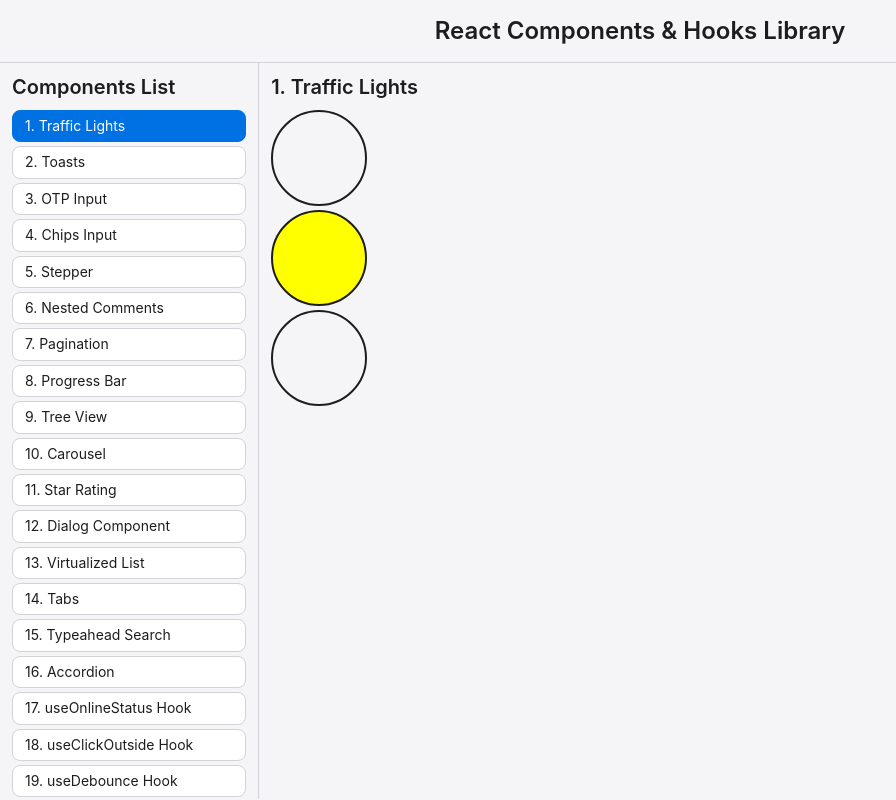
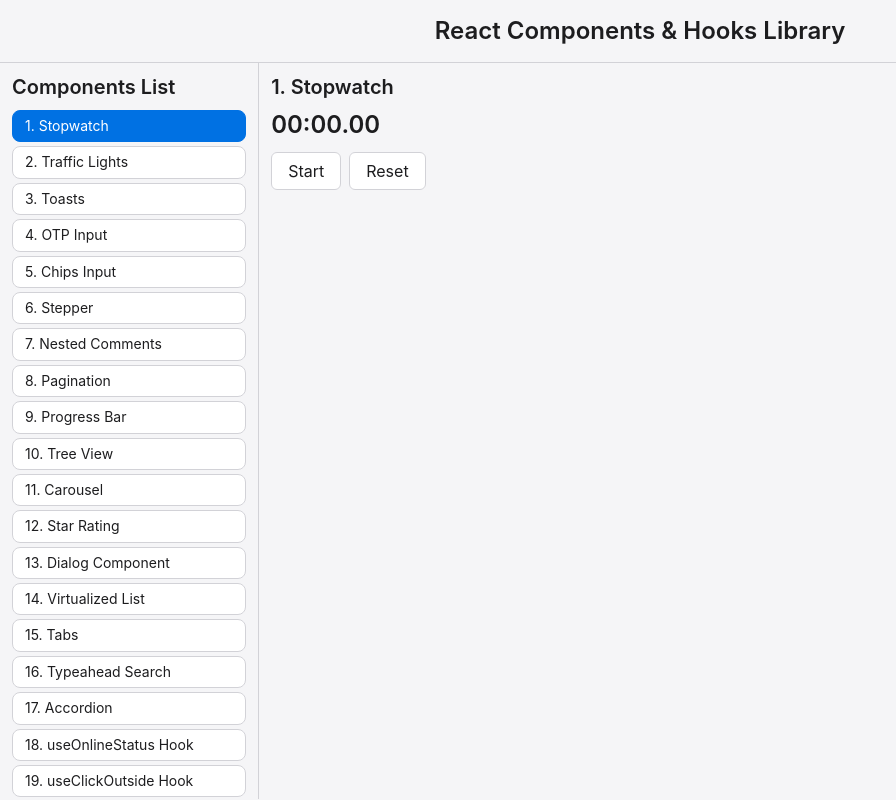
Before and after one commit to VasuGarg07/react-library, a React (Vite) app: page / in a window 1280 px wide. Shown: the whole page, without its empty margins (0-896 px from the left). Built offline with nearby package versions, Linux system fonts and the light colour scheme.

Commit message:
Stopwatch

```diff
--- a/src/ComponentsList.jsx
+++ b/src/ComponentsList.jsx
@@ -21,8 +21,10 @@ import OtpInput from "./components/OtpInput";
 import ToastDemo from "./demos/ToastDemo";
 import ToastProvider from "./components/ToastsProvider";
 import TrafficLight from "./demos/TrafficLight";
+import Stopwatch from "./components/Stopwatch";
 
 const APPS_LIST = [
+    { name: "Stopwatch", component: <Stopwatch /> },
     { name: "Traffic Lights", component: <TrafficLight /> },
     { name: "Toasts", component: <ToastProvider>
         <ToastDemo />
--- /dev/null
+++ b/src/components/Stopwatch.jsx
@@ -0,0 +1,56 @@
+import React, { useEffect, useState } from 'react'
+
+const Stopwatch = () => {
+    const [isRunning, setIsRunning] = useState(false);
+    const [elapsed, setElapsed] = useState(0);
+    const [laps, setLaps] = useState([]);
+
+
+    useEffect(() => {
+        if (!isRunning) return;
+        const startTime = Date.now() - elapsed;
+        const timerId = setInterval(() => {
+            setElapsed(Date.now() - startTime);
+        }, 16);
+        return () => clearInterval(timerId);
+    }, [isRunning]);
+
+    const formatTime = (ms) => {
+        const totalSeconds = Math.floor(ms / 1000);
+        const minutes = Math.floor(totalSeconds / 60);
+        const seconds = totalSeconds % 60;
+        const centiseconds = Math.floor((ms % 1000) / 10);
+        const pad = (n) => n.toString().padStart(2, '0');
+        return `${pad(minutes)}:${pad(seconds)}.${pad(centiseconds)}`;
+    };
+
+    const start = () => setIsRunning(true);
+    const stop = () => setIsRunning(false);
+    const lap = () => setLaps(prev => [...prev, elapsed]);
+    const reset = () => {
+        setIsRunning(0);
+        setElapsed(0)
+        setLaps([])
+    }
+
+    return (
+        <div>
+            <h2>{formatTime(elapsed)}</h2>
+
+            <button onClick={isRunning ? stop : start}>
+                {isRunning ? "Stop": "Start"}
+            </button>
+            <button onClick={isRunning ? lap : reset} style={{ marginLeft: 8 }}>
+                {isRunning ? "Lap": "Reset"}
+            </button>
+
+            <div style={{marginTop: 8}}>
+                {laps.map((lap, index) => (
+                <p key={index} style={{marginBottom: 4}}>Lap #{index + 1}: {formatTime(lap)}</p>
+            ))}
+            </div>
+        </div>
+    )
+}
+
+export default Stopwatch
```
